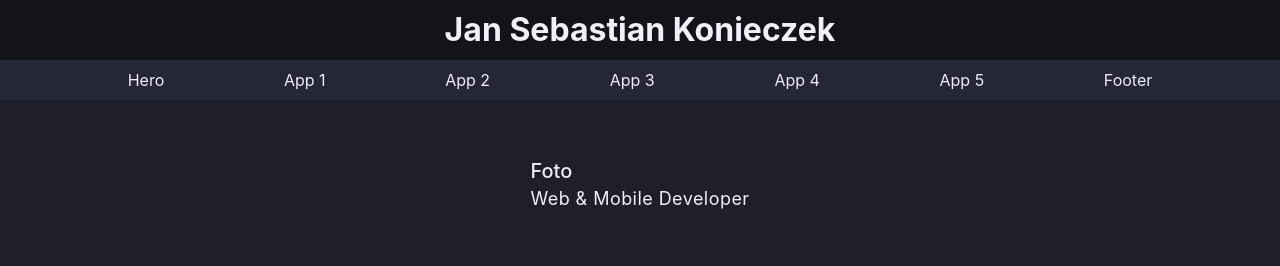
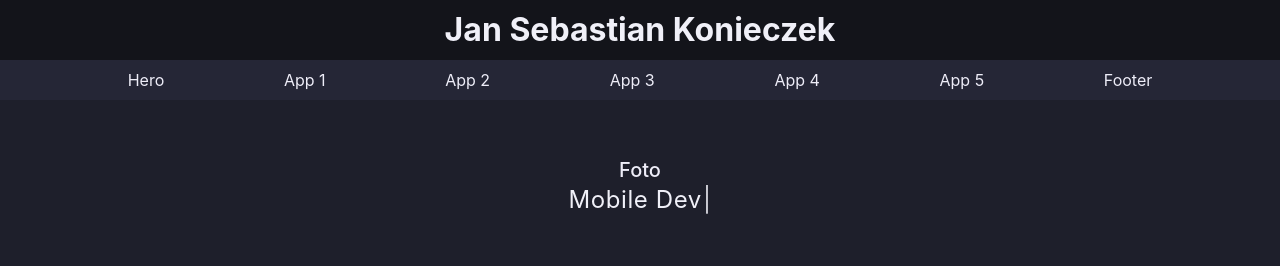
Before and after one commit to koleks92/portfolio, a React (Vite) app: page / in a window 1280 px wide. Shown: the top 266 px of the page. Built offline with nearby package versions, Linux system fonts and the light colour scheme.

Commit message:
feat: Added TypeWriter effect

```diff
--- a/package.json
+++ b/package.json
@@ -17,7 +17,8 @@
     "react": "^19.2.6",
     "react-dom": "^19.2.6",
     "react-use-measure": "^2.1.7",
-    "tailwind-merge": "^3.6.0"
+    "tailwind-merge": "^3.6.0",
+    "typewriter-effect": "^2.22.0"
   },
   "devDependencies": {
     "@eslint/js": "^10.0.1",
--- a/src/components/hero/Hero.tsx
+++ b/src/components/hero/Hero.tsx
@@ -33,6 +33,8 @@ import {
     VisualstudioOriginal,
     Css3Original,
 } from "devicons-react";
+
+import Typewriter from "typewriter-effect";
 
 // Define the type for our tech stack array
 type TechItem = {
@@ -83,11 +85,22 @@ export default function Hero() {
 
     return (
         <div className="flex h-screen w-full flex-col justify-evenly items-center bg-dark-mid text-text-muted gap-2">
-            <div>
+            <div className="flex flex-col justify-center items-center w-100">
                 <div className="text-xl font-medium">Foto</div>
-                <span className="text-lg tracking-wide text-text-primary">
-                    Web & Mobile Developer
-                </span>
+                    <span className="text-2xl tracking-wide text-text-primary text-center">
+                        <Typewriter
+                            options={{
+                                strings: [
+                                    "Web Developer",
+                                    "Mobile Developer",
+                                    "Home Automation Enthusiast",
+                                    "Python Tinkerer",
+                                ],
+                                autoStart: true,
+                                loop: true,
+                            }}
+                        />
+                    </span>
             </div>
             <div className="w-full flex flex-col items-center">
                 <h2 className="text-2xl font-bold text-center mt-6 mb-4 text-text-primary ">
```
Also changed, not shown: 1 other file (tests, documents, lock files or other folders).
